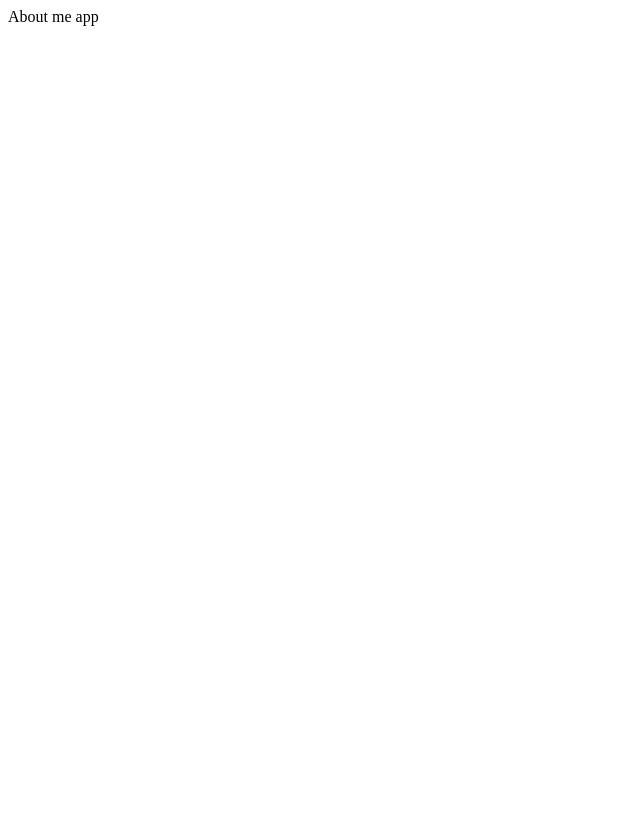
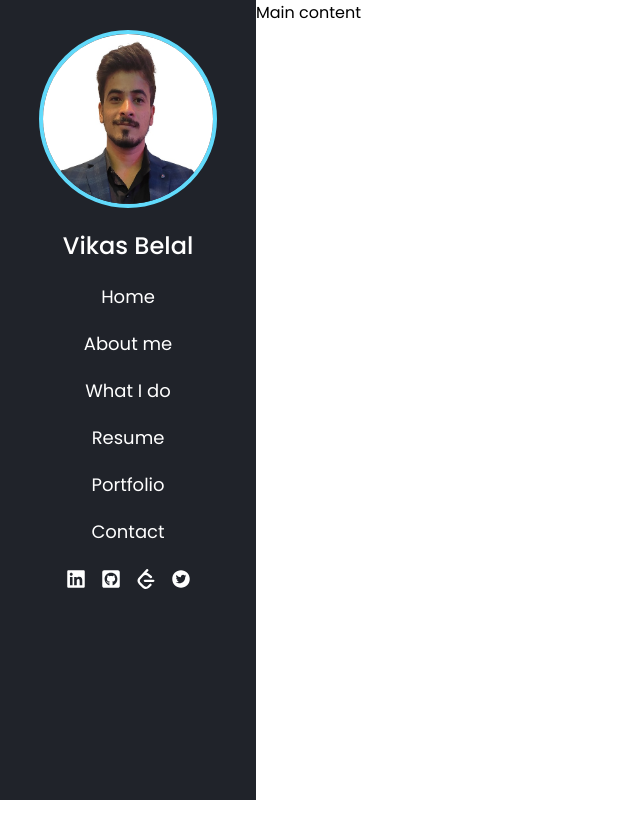
Before and after one commit to vikas03071999/AboutMe, a React (Create React App) app: page / in a window 1280 px wide. Shown: the whole page, without its empty margins (0-640 px from the left). Built offline with nearby package versions, Linux system fonts and the light colour scheme.

Commit message:
Sidebar completed

```diff
--- a/package.json
+++ b/package.json
@@ -8,7 +8,9 @@
     "@testing-library/user-event": "^13.5.0",
     "react": "^18.2.0",
     "react-dom": "^18.2.0",
+    "react-icons": "^4.7.1",
     "react-scripts": "5.0.1",
+    "styled-components": "^5.3.6",
     "web-vitals": "^2.1.4"
   },
   "scripts": {
@@ -37,7 +39,6 @@
   },
   "description": "This project was bootstrapped with [Create React App](https://github.com/facebook/create-react-app).",
   "main": "index.js",
-  "devDependencies": {},
   "author": "",
   "license": "ISC"
 }
--- a/public/index.html
+++ b/public/index.html
@@ -15,7 +15,9 @@
       user's mobile device or desktop. See https://developers.google.com/web/fundamentals/web-app-manifest/
     -->
     <link rel="manifest" href="%PUBLIC_URL%/manifest.json" />
-    <!--
+    <link rel="preconnect" href="https://fonts.googleapis.com">
+    <link rel="preconnect" href="https://fonts.gstatic.com" crossorigin>
+    <link href="https://fonts.googleapis.com/css2?family=Handlee&family=Libre+Franklin:wght@100;200;400;500;800&family=Poppins:wght@200;300;400;500&display=swap" rel="stylesheet"><!--
       Notice the use of %PUBLIC_URL% in the tags above.
       It will be replaced with the URL of the `public` folder during the build.
       Only files inside the `public` folder can be referenced from the HTML.
@@ -26,7 +28,7 @@
     -->
     <title>React App</title>
   </head>
-  <body>
+  <body style="margin: 0px;">
     <noscript>You need to enable JavaScript to run this app.</noscript>
     <div id="root"></div>
     <!--
--- a/src/App.js
+++ b/src/App.js
@@ -1,9 +1,25 @@
-function App() {
+import React from 'react'
+import styled from 'styled-components'
+import ContentSection from './Components/ContentSection';
+import Sidebar from './Components/Sidebar';
+
+
+/**
+ font-family: 'Handlee', cursive;
+`font-family: 'Libre Franklin', sans-serif;
+ */
+const AppContainer = styled.div`
+  display: flex;
+  position: relative;
+  font-family: 'Poppins', sans-serif;
+`;
+const App = () => {
   return (
-    <div className="App">
-      About me app
-    </div>
-  );
+    <AppContainer>
+      <Sidebar />
+      <ContentSection />
+    </AppContainer>
+  )
 }
 
-export default App;
+export default App
--- /dev/null
+++ b/src/Components/ContentSection.jsx
@@ -0,0 +1,17 @@
+import React from 'react'
+import styled from 'styled-components'
+
+const ContentSectionContainer = styled.div`
+    flex: 80%;
+    /* background-color: beige; */
+`;
+
+const ContentSection = () => {
+  return (
+    <ContentSectionContainer>
+      Main content
+    </ContentSectionContainer>
+  )
+}
+
+export default ContentSection
--- /dev/null
+++ b/src/Components/Sidebar.jsx
@@ -0,0 +1,98 @@
+import React from 'react'
+import styled from 'styled-components'
+import  ProfilePicture  from '../Assets/Images/Vikas1922894.jpg'
+import { FaLinkedin, FaGithubSquare } from "react-icons/fa"
+import { SiLeetcode } from "react-icons/si"
+import { AiFillTwitterCircle } from "react-icons/ai"
+
+// REACT BLUE COLOR CODE = "#61dafb"
+const SidebarContainer = styled.div`
+    flex:20%;
+    background-color: aqua;
+    height: 100vh;
+    background-color: #20232a;
+`;
+
+const SidebarWrapper = styled.div`
+    padding: 10px;
+    height: 100%;
+`;
+
+const PictureNameContainer = styled.div`
+    display: flex;
+    flex-direction: column;
+    align-items: center;
+    justify-content: center;
+    margin-top: 20px;
+    cursor: pointer;
+`;
+
+const Picture = styled.img`
+    width: 170px;
+    height: 170px;
+    border-radius: 50%;
+    border: 4px solid #61dafb;
+`;
+
+const Name = styled.h2`
+    color: white;
+    font-weight: 500;
+`
+
+const SidebarItems = styled.ul`
+    display: flex;
+    flex-direction: column;
+    gap: 20px;
+    margin: 0;
+    align-items: center;
+    justify-content: center;
+    padding: 0;
+`;
+
+const SidebarItem = styled.li`
+    color: white;
+    font-weight: 400;
+    list-style: none;
+    font-size: 18px;
+    cursor: pointer;
+    &:hover{
+        color: #61dafb;
+    }
+`;
+
+const ConnectWithMe = styled.div`
+    display: flex;
+    gap: 15px;
+    margin-top: 24px;
+    align-items: center;
+    justify-content: center;
+`;
+
+const Sidebar = () => {
+  return (
+    <SidebarContainer>
+      <SidebarWrapper>
+        <PictureNameContainer>
+            <Picture src={ProfilePicture} />
+            <Name>Vikas Belal</Name>
+        </PictureNameContainer>
+        <SidebarItems>
+            <SidebarItem>Home</SidebarItem>
+            <SidebarItem>About me</SidebarItem>
+            <SidebarItem>What I do</SidebarItem>
+            <SidebarItem>Resume</SidebarItem>
+            <SidebarItem>Portfolio</SidebarItem>
+            <SidebarItem>Contact</SidebarItem>
+        </SidebarItems>
+        <ConnectWithMe>
+            <FaLinkedin style={{color:"white",fontSize:"20px",cursor:"pointer"}}/>
+            <FaGithubSquare style={{color:"white",fontSize:"20px",cursor:"pointer"}}/>
+            <SiLeetcode style={{color:"white",fontSize:"20px",cursor:"pointer"}}/>
+            <AiFillTwitterCircle style={{color:"white",fontSize:"20px",cursor:"pointer"}}/>
+        </ConnectWithMe>
+      </SidebarWrapper>
+    </SidebarContainer>
+  )
+}
+
+export default Sidebar
--- a/src/index.js
+++ b/src/index.js
@@ -4,7 +4,5 @@ import App from './App';
 
 const root = ReactDOM.createRoot(document.getElementById('root'));
 root.render(
-  <React.StrictMode>
     <App />
-  </React.StrictMode>
 );
```
Also changed, not shown: src/Assets/Images/Vikas1922894.jpg (added), 1 other file (tests, documents, lock files or other folders).
